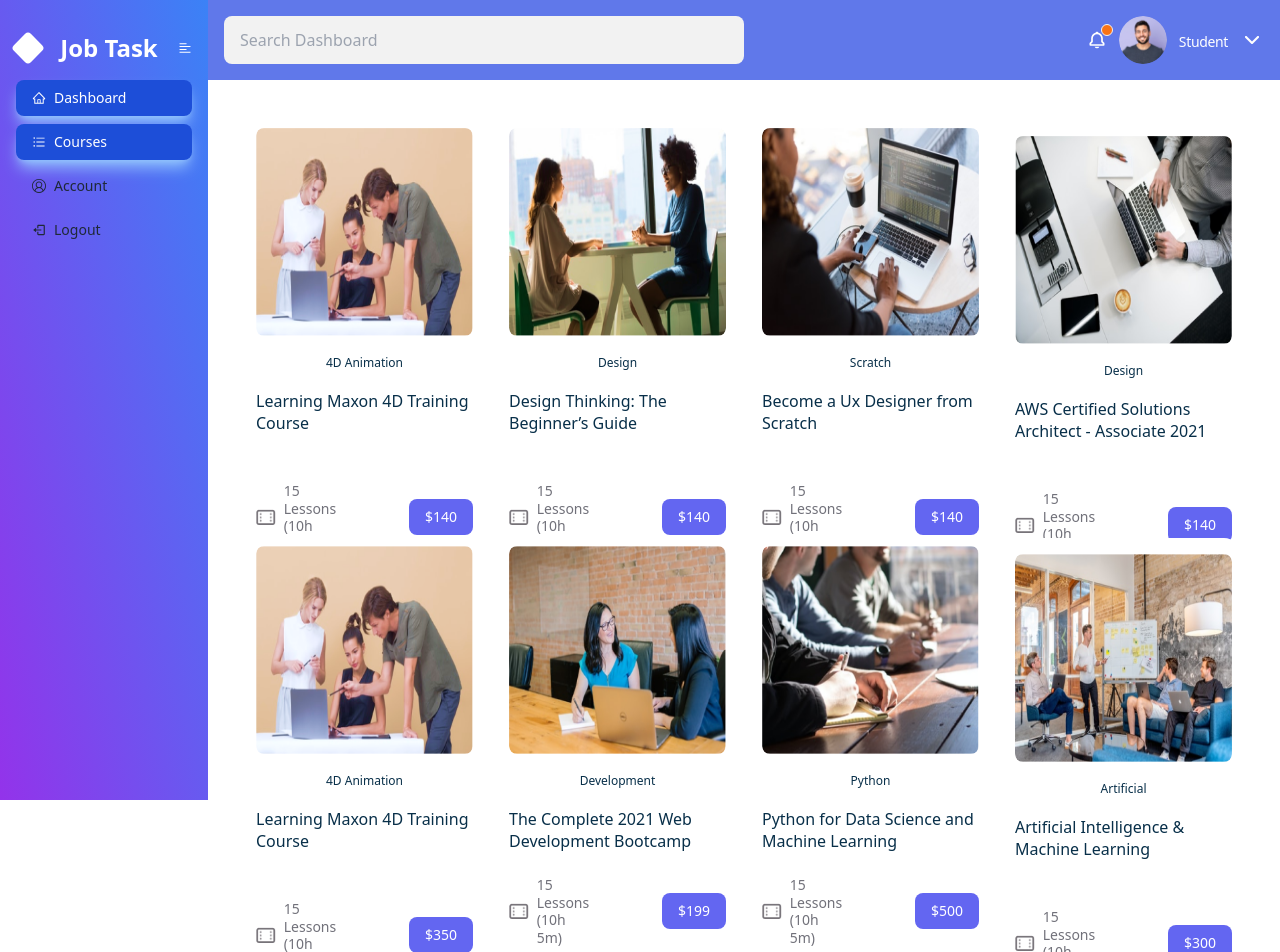
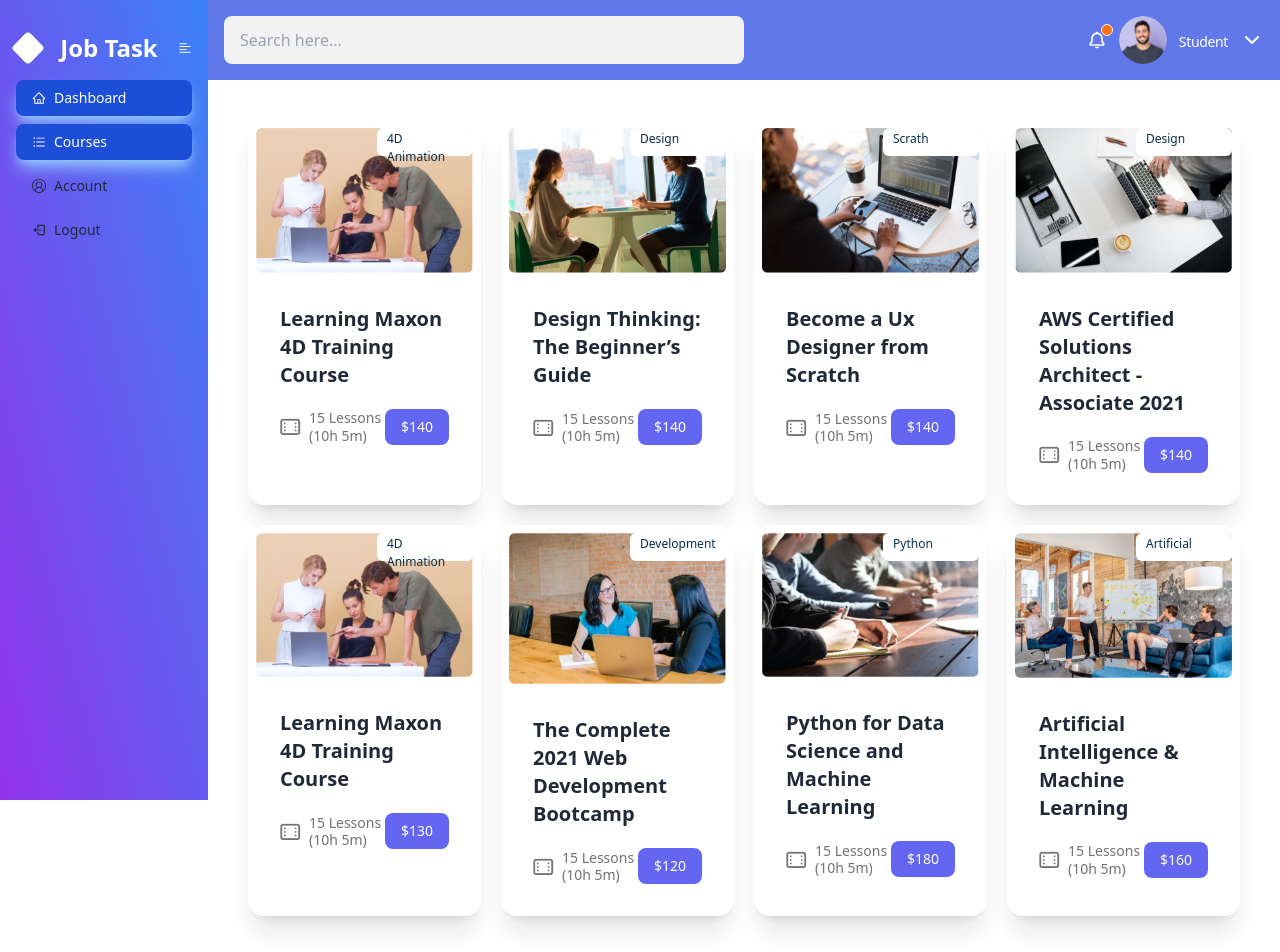
Before and after one commit to Ashik465/Leafy-indoor-plant-website, a React (Vite) app: page /dashboard/courses in a window 1280 px wide. Shown: the top 952 px of the page. Built offline with nearby package versions, Linux system fonts and the light colour scheme; no server answers.

Commit message:
dashboard-course-half-done

```diff
--- a/src/Pages/Dashboard/courses/Courses.jsx
+++ b/src/Pages/Dashboard/courses/Courses.jsx
@@ -15,120 +15,145 @@ const Courses = () => {
 
            <div className="grid grid-cols-1 md:grid-cols-4 gap-5 p-10">
 
-           <div className="w-full h-full px-2 pt-2 pb-4 bg-white rounded-2xl flex-col justify-center items-center gap-4 inline-flex">
-  <img className="w-full h-52 rounded-lg" src={card1} />
-  <div className="px-2.5 py-0.5 bg-white rounded-md backdrop-blur-3xl justify-start items-start gap-2.5 inline-flex">
+           <div className="card w-full h-full bg-base-100 shadow-xl">
+  <figure className='px-2 pt-2 relative'><img src={card1} alt="Shoes" />
+  <div className="w-24 h-7 px-2.5 py-0.5 bg-white rounded-md backdrop-blur-3xl justify-start items-start gap-2.5 inline-flex absolute top-2 right-2">
   <div className="text-sky-950 text-xs font-medium leading-normal">4D Animation</div>
 </div>
-  <div className="self-stretch h-28 flex-col justify-start items-start gap-12 flex">
-    <div className="text-sky-950 text-base font-medium leading-snug">Learning Maxon 4D Training Course</div>
-    <div className="self-stretch justify-between items-center gap-20 inline-flex">
-      <div className="justify-start items-center gap-2 flex">
-        <img className="w-5 h-4" src={combo} />
-        <div className="text-zinc-500 text-sm font-normal leading-tight">15 Lessons (10h 5m)</div>
+  </figure>
+  <div className="card-body">
+    <h2 className="card-title">
+    Learning Maxon 4D Training Course
+    </h2>
+    <div className='flex justify-between mt-3' >
+        <div className='flex justify-center items-center gap-2'>
+            <img src={combo} alt="" />
+        <h1 className="text-zinc-500 text-sm font-normal leading-tight">15 Lessons (10h 5m)</h1>
         </div>
-      <div className="px-4 py-2 bg-indigo-500 rounded-lg justify-center items-center gap-2.5 flex">
+
+        <div className="w-16 h-9 px-4 py-2 bg-indigo-500 rounded-lg justify-center items-center gap-2.5 inline-flex">
   <div className="text-right text-white text-sm font-medium">$140</div>
 </div>
+
     </div>
   </div>
 </div>
 {/* 2nd */}
-<div className="w-full h-full px-2 pt-2 pb-4 bg-white rounded-2xl flex-col justify-center items-center gap-4 inline-flex">
-  <img className="w-full h-52 rounded-lg" src={card2} />
-  <div className="px-2.5 py-0.5 bg-white rounded-md backdrop-blur-3xl justify-start items-start gap-2.5 inline-flex">
+<div className="card w-full h-full bg-base-100 shadow-xl">
+  <figure className='px-2 pt-2 relative'><img src={card2} alt="Shoes" />
+  <div className="w-24 h-7 px-2.5 py-0.5 bg-white rounded-md backdrop-blur-3xl justify-start items-start gap-2.5 inline-flex absolute top-2 right-2">
   <div className="text-sky-950 text-xs font-medium leading-normal">Design</div>
 </div>
-  <div className="self-stretch h-28 flex-col justify-start items-start gap-12 flex">
-    <div className="text-sky-950 text-base font-medium leading-snug">Design Thinking: The Beginner’s Guide</div>
-    <div className="self-stretch justify-between items-center gap-20 inline-flex">
-      <div className="justify-start items-center gap-2 flex">
-        <img className="w-5 h-4" src={combo} />
-        <div className="text-zinc-500 text-sm font-normal leading-tight">15 Lessons (10h 5m)</div>
+  </figure>
+  <div className="card-body">
+    <h2 className="card-title">
+    Design Thinking: The Beginner’s Guide    </h2>
+    <div className='flex justify-between mt-3' >
+        <div className='flex justify-center items-center gap-2'>
+            <img src={combo} alt="" />
+        <h1 className="text-zinc-500 text-sm font-normal leading-tight">15 Lessons (10h 5m)</h1>
         </div>
-      <div className="px-4 py-2 bg-indigo-500 rounded-lg justify-center items-center gap-2.5 flex">
+
+        <div className="w-16 h-9 px-4 py-2 bg-indigo-500 rounded-lg justify-center items-center gap-2.5 inline-flex">
   <div className="text-right text-white text-sm font-medium">$140</div>
 </div>
+
     </div>
   </div>
 </div>
 {/* 3rd */}
-<div className="w-full h-full px-2 pt-2 pb-4 bg-white rounded-2xl flex-col justify-center items-center gap-4 inline-flex">
-  <img className="w-full h-52 rounded-lg" src={card3} />
-  <div className="px-2.5 py-0.5 bg-white rounded-md backdrop-blur-3xl justify-start items-start gap-2.5 inline-flex">
-    <div className="text-sky-950 text-xs font-medium leading-normal">Scratch</div>
+<div className="card w-full h-full bg-base-100 shadow-xl">
+  <figure className='px-2 pt-2 relative'><img src={card3} alt="Shoes" />
+  <div className="w-24 h-7 px-2.5 py-0.5 bg-white rounded-md backdrop-blur-3xl justify-start items-start gap-2.5 inline-flex absolute top-2 right-2">
+  <div className="text-sky-950 text-xs font-medium leading-normal">Scrath</div>
 </div>
-  <div className="self-stretch h-28 flex-col justify-start items-start gap-12 flex">
-    <div className="text-sky-950 text-base font-medium leading-snug">Become a Ux Designer from Scratch</div>
-    <div className="self-stretch justify-between items-center gap-20 inline-flex">
-      <div className="justify-start items-center gap-2 flex">
-        <img className="w-5 h-4" src={combo} />
-        <div className="text-zinc-500 text-sm font-normal leading-tight">15 Lessons (10h 5m)</div>
+  </figure>
+  <div className="card-body">
+    <h2 className="card-title">
+    Become a Ux Designer from Scratch   </h2>
+    <div className='flex justify-between mt-3' >
+        <div className='flex justify-center items-center gap-2'>
+            <img src={combo} alt="" />
+        <h1 className="text-zinc-500 text-sm font-normal leading-tight">15 Lessons (10h 5m)</h1>
         </div>
-      <div className="px-4 py-2 bg-indigo-500 rounded-lg justify-center items-center gap-2.5 flex">
+
+        <div className="w-16 h-9 px-4 py-2 bg-indigo-500 rounded-lg justify-center items-center gap-2.5 inline-flex">
   <div className="text-right text-white text-sm font-medium">$140</div>
 </div>
+
     </div>
   </div>
 </div>
 {/* card4 */}
 
-<div className="w-full h-full px-2 pt-2 pb-4 bg-white rounded-2xl flex-col justify-center items-center gap-4 inline-flex">
-  <img className="w-full h-52 rounded-lg" src={card4} />
-  <div className="px-2.5 py-0.5 bg-white rounded-md backdrop-blur-3xl justify-start items-start gap-2.5 inline-flex">
+<div className="card w-full h-full bg-base-100 shadow-xl">
+  <figure className='px-2 pt-2 relative'><img src={card4} alt="Shoes" />
+  <div className="w-24 h-7 px-2.5 py-0.5 bg-white rounded-md backdrop-blur-3xl justify-start items-start gap-2.5 inline-flex absolute top-2 right-2">
   <div className="text-sky-950 text-xs font-medium leading-normal">Design</div>
 </div>
-  <div className="self-stretch h-24 flex-col justify-between items-start gap-12 flex">
-    <div className="self-stretch text-sky-950 text-base font-medium leading-snug">AWS Certified Solutions Architect - Associate 2021</div>
-    <div className="self-stretch justify-between items-center gap-20 inline-flex">
-      <div className="justify-start items-center gap-2 flex">
-        <img className="w-5 h-4" src={combo} />
-        <div className="text-zinc-500 text-sm font-normal leading-tight">15 Lessons (10h 5m)</div>
+  </figure>
+  <div className="card-body">
+    <h2 className="card-title">
+    AWS Certified Solutions Architect - Associate 2021  </h2>
+    <div className='flex justify-between mt-3' >
+        <div className='flex justify-center items-center gap-2'>
+            <img src={combo} alt="" />
+        <h1 className="text-zinc-500 text-sm font-normal leading-tight">15 Lessons (10h 5m)</h1>
         </div>
-      <div className="px-4 py-2 bg-indigo-500 rounded-lg justify-center items-center gap-2.5 flex">
+
+        <div className="w-16 h-9 px-4 py-2 bg-indigo-500 rounded-lg justify-center items-center gap-2.5 inline-flex">
   <div className="text-right text-white text-sm font-medium">$140</div>
 </div>
+
     </div>
   </div>
 </div>
 
 {/* card 5 */}
-<div className="w-full h-full px-2 pt-2 pb-4 bg-white rounded-2xl flex-col justify-center items-center gap-4 inline-flex">
-  <img className="w-full h-52 rounded-lg" src={card5} />
-  <div className="px-2.5 py-0.5 bg-white rounded-md backdrop-blur-3xl justify-start items-start gap-2.5 inline-flex">
+<div className="card w-full h-full bg-base-100 shadow-xl">
+  <figure className='px-2 pt-2 relative'><img src={card5} alt="Shoes" />
+  <div className="w-24 h-7 px-2.5 py-0.5 bg-white rounded-md backdrop-blur-3xl justify-start items-start gap-2.5 inline-flex absolute top-2 right-2">
   <div className="text-sky-950 text-xs font-medium leading-normal">4D Animation</div>
 </div>
-  <div className="self-stretch h-28 flex-col justify-start items-start gap-12 flex">
-    <div className="text-sky-950 text-base font-medium leading-snug">Learning Maxon 4D Training Course</div>
-    <div className="self-stretch justify-between items-center gap-20 inline-flex">
-      <div className="justify-start items-center gap-2 flex">
-        <img className="w-5 h-4" src={combo} />
-        <div className="text-zinc-500 text-sm font-normal leading-tight">15 Lessons (10h 5m)</div>
+  </figure>
+  <div className="card-body">
+    <h2 className="card-title">
+    Learning Maxon 4D Training Course  </h2>
+    <div className='flex justify-between mt-3' >
+        <div className='flex justify-center items-center gap-2'>
+            <img src={combo} alt="" />
+        <h1 className="text-zinc-500 text-sm font-normal leading-tight">15 Lessons (10h 5m)</h1>
         </div>
-      <div className="px-4 py-2 bg-indigo-500 rounded-lg justify-center items-center gap-2.5 flex">
-        <div className="text-right text-white text-sm font-medium">$350</div>
+
+        <div className="w-16 h-9 px-4 py-2 bg-indigo-500 rounded-lg justify-center items-center gap-2.5 inline-flex">
+  <div className="text-right text-white text-sm font-medium">$130</div>
 </div>
+
     </div>
   </div>
 </div>
 
 {/* card6 */}
 
-<div className="w-full h-full px-2 pt-2 pb-4 bg-white rounded-2xl flex-col justify-center items-center gap-4 inline-flex">
-  <img className="w-full h-52 rounded-lg" src={card6} />
-  <div className="px-2.5 py-0.5 bg-white rounded-md backdrop-blur-3xl justify-start items-start gap-2.5 inline-flex">
+<div className="card w-full h-full bg-base-100 shadow-xl">
+  <figure className='px-2 pt-2 relative'><img src={card6} alt="Shoes" />
+  <div className="w-24 h-7 px-2.5 py-0.5 bg-white rounded-md backdrop-blur-3xl justify-start items-start gap-2.5 inline-flex absolute top-2 right-2">
   <div className="text-sky-950 text-xs font-medium leading-normal">Development</div>
 </div>
-  <div className="self-stretch h-28 flex-col justify-between items-start gap-12 flex">
-    <div className="self-stretch h-5 text-sky-950 text-base font-medium leading-snug">The Complete 2021 Web Development Bootcamp</div>
-    <div className="self-stretch justify-between items-center gap-20 inline-flex">
-      <div className="justify-start items-center gap-2 flex">
-        <img className="w-5 h-4" src={combo} />
-        <div className="text-zinc-500 text-sm font-normal leading-tight">15 Lessons (10h 5m)</div>
+  </figure>
+  <div className="card-body">
+    <h2 className="card-title">
+    The Complete 2021 Web Development Bootcamp  </h2>
+    <div className='flex justify-between mt-3' >
+        <div className='flex justify-center items-center gap-2'>
+            <img src={combo} alt="" />
+        <h1 className="text-zinc-500 text-sm font-normal leading-tight">15 Lessons (10h 5m)</h1>
         </div>
-      <div className="px-4 py-2 bg-indigo-500 rounded-lg justify-center items-center gap-2.5 flex">
-        <div className="text-right text-white text-sm font-medium">$199</div>
+
+        <div className="w-16 h-9 px-4 py-2 bg-indigo-500 rounded-lg justify-center items-center gap-2.5 inline-flex">
+  <div className="text-right text-white text-sm font-medium">$120</div>
 </div>
+
     </div>
   </div>
 </div>
@@ -136,42 +161,50 @@ const Courses = () => {
 {/* card 7 */}
 
 
-<div className="w-full h-full px-2 pt-2 pb-4 bg-white rounded-2xl flex-col justify-center items-center gap-4 inline-flex">
-  <img className="w-full h-52 rounded-lg" src={card7} />
-  <div className="px-2.5 py-0.5 bg-white rounded-md backdrop-blur-3xl justify-start items-start gap-2.5 inline-flex">
+<div className="card w-full h-full bg-base-100 shadow-xl">
+  <figure className='px-2 pt-2 relative'><img src={card7} alt="Shoes" />
+  <div className="w-24 h-7 px-2.5 py-0.5 bg-white rounded-md backdrop-blur-3xl justify-start items-start gap-2.5 inline-flex absolute top-2 right-2">
   <div className="text-sky-950 text-xs font-medium leading-normal">Python</div>
 </div>
-  <div className="self-stretch h-28 flex-col justify-start items-start gap-12 flex">
-    <div className="self-stretch h-5 text-sky-950 text-base font-medium leading-snug">Python for Data Science and Machine Learning</div>
-    <div className="self-stretch justify-between items-center gap-20 inline-flex">
-      <div className="justify-start items-center gap-2 flex">
-        <img className="w-5 h-4" src={combo} />
-        <div className="text-zinc-500 text-sm font-normal leading-tight">15 Lessons (10h 5m)</div>
+  </figure>
+  <div className="card-body">
+    <h2 className="card-title">
+    Python for Data Science and Machine Learning </h2>
+    <div className='flex justify-between mt-3' >
+        <div className='flex justify-center items-center gap-2'>
+            <img src={combo} alt="" />
+        <h1 className="text-zinc-500 text-sm font-normal leading-tight">15 Lessons (10h 5m)</h1>
         </div>
-      <div className="px-4 py-2 bg-indigo-500 rounded-lg justify-center items-center gap-2.5 flex">
-        <div className="text-right text-white text-sm font-medium">$500</div>
+
+        <div className="w-16 h-9 px-4 py-2 bg-indigo-500 rounded-lg justify-center items-center gap-2.5 inline-flex">
+  <div className="text-right text-white text-sm font-medium">$180</div>
 </div>
+
     </div>
   </div>
 </div>
 
 {/* card 8 */}
 
-<div className="w-full h-full px-2 pt-2 pb-4 bg-white rounded-2xl flex-col justify-center items-center gap-4 inline-flex">
-  <img className="w-full h-52 rounded-lg" src={card8} />
-  <div className="px-2.5 py-0.5 bg-white rounded-md backdrop-blur-3xl justify-start items-start gap-2.5 inline-flex">
+<div className="card w-full h-full bg-base-100 shadow-xl">
+  <figure className='px-2 pt-2 relative'><img src={card8} alt="Shoes" />
+  <div className="w-24 h-7 px-2.5 py-0.5 bg-white rounded-md backdrop-blur-3xl justify-start items-start gap-2.5 inline-flex absolute top-2 right-2">
   <div className="text-sky-950 text-xs font-medium leading-normal">Artificial</div>
 </div>
-  <div className="self-stretch h-24 flex-col justify-between items-start gap-12 flex">
-    <div className="self-stretch text-sky-950 text-base font-medium leading-snug">Artificial Intelligence & Machine Learning</div>
-    <div className="self-stretch justify-between items-center gap-20 inline-flex">
-      <div className="justify-start items-center gap-2 flex">
-        <img className="w-5 h-4" src={combo} />
-        <div className="text-zinc-500 text-sm font-normal leading-tight">15 Lessons (10h 5m)</div>
+  </figure>
+  <div className="card-body">
+    <h2 className="card-title">
+    Artificial Intelligence & Machine Learning </h2>
+    <div className='flex justify-between mt-3' >
+        <div className='flex justify-center items-center gap-2'>
+            <img src={combo} alt="" />
+        <h1 className="text-zinc-500 text-sm font-normal leading-tight">15 Lessons (10h 5m)</h1>
         </div>
-      <div className="px-4 py-2 bg-indigo-500 rounded-lg justify-center items-center gap-2.5 flex">
-        <div className="text-right text-white text-sm font-medium">$300</div>
+
+        <div className="w-16 h-9 px-4 py-2 bg-indigo-500 rounded-lg justify-center items-center gap-2.5 inline-flex">
+  <div className="text-right text-white text-sm font-medium">$160</div>
 </div>
+
     </div>
   </div>
 </div>
--- a/src/Pages/Dashboard/dashnav/DashNav.jsx
+++ b/src/Pages/Dashboard/dashnav/DashNav.jsx
@@ -24,7 +24,7 @@ const handleLogout =()=>{
            <div className="navbar p-4 ">
             <div className="navbar-start">
                 <label htmlFor="my-drawer-2" className="btn btn-ghost btn-square drawer-button lg:hidden"><AiOutlineBars className="text-xl" /></label>
-                <input type="text" placeholder="Search Dashboard" className="input input-bordered border-none py-1 bg-base-200  w-full" />
+                <input type="text" placeholder="Search here..." className="input input-bordered border-none py-1 bg-base-200  w-full" />
             </div>
             <div className="navbar-end gap-3">
 
```
Lines whose indentation alone changed are shown as unchanged.
